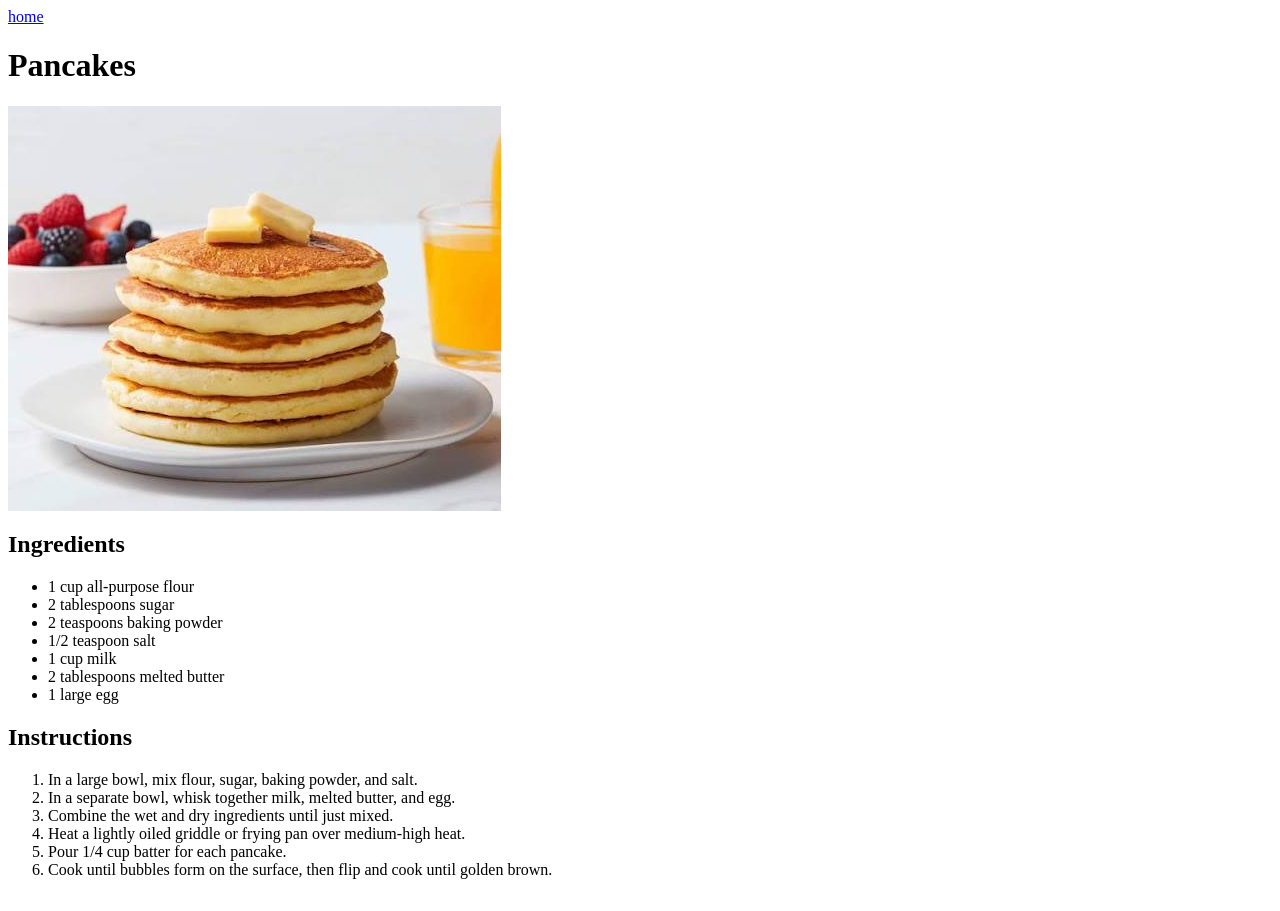
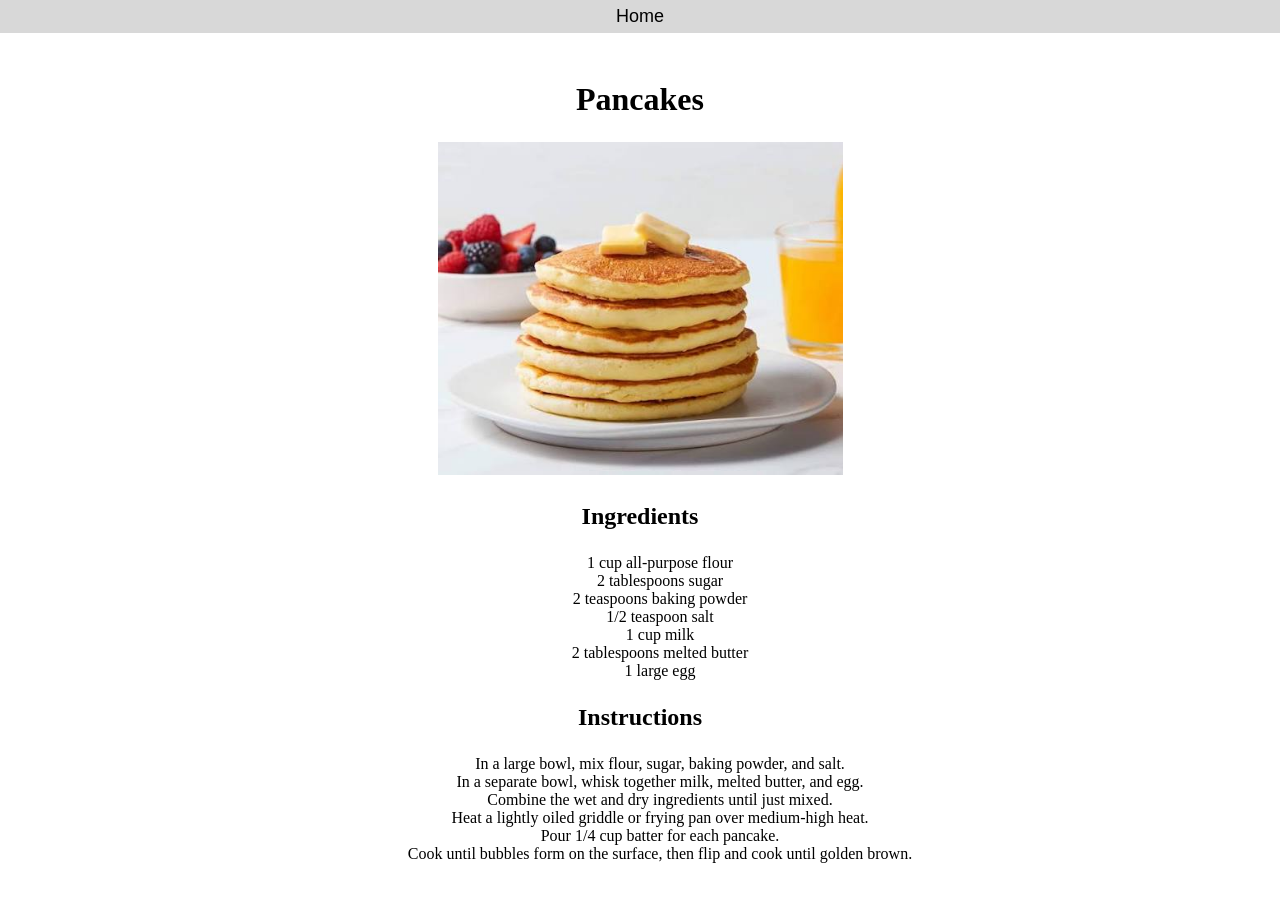
Before and after one commit to Rickengelage/odin-recipes, a plain HTML site: page recipes/pancakes.html in a window 1280 px wide. Drawn offline with Linux system fonts and the light colour scheme.

Commit message:
finished styling the pancake page succesfully using external css stylesheet

```diff
--- a/recipes/pancakes.html
+++ b/recipes/pancakes.html
@@ -1,10 +1,26 @@
-<a href="../index.html">home</a>
+<!DOCTYPE html>
+<html lang="en">
+<head>
+    <meta charset="UTF-8">
+    <meta name="viewport" content="width=device-width, initial-scale=1.0">
+    <title>Document</title>
+    <link rel="stylesheet" href="style.css">
+</head>
+<body>
+    <div class="nav-bar">
 
-<h1>Pancakes</h1>
-<img src="../images/Pancakes.jpeg" alt="Pancakes">
+    <a class="home-link" href="../index.html">Home</a>
 
-<h2>Ingredients</h2>
-<ul>
+</div>
+
+<div class="content">
+    <h1 class="content-items">Pancakes</h1>
+<img class="content-img" src="../images/Pancakes.jpeg" alt="Pancakes">
+
+
+
+<h2 class="content-items">Ingredients</h2>
+<ul class="content-items">
     <li>1 cup all-purpose flour</li>
     <li>2 tablespoons sugar</li>
     <li>2 teaspoons baking powder</li>
@@ -14,8 +30,9 @@
     <li>1 large egg</li>
 </ul>
 
-<h2>Instructions</h2>
-<ol>
+<h2 class="content-items">Instructions</h2>
+
+<ol class="content-items">
     <li>In a large bowl, mix flour, sugar, baking powder, and salt.</li>
     <li>In a separate bowl, whisk together milk, melted butter, and egg.</li>
     <li>Combine the wet and dry ingredients until just mixed.</li>
@@ -23,3 +40,6 @@
     <li>Pour 1/4 cup batter for each pancake.</li>
     <li>Cook until bubbles form on the surface, then flip and cook until golden brown.</li>
 </ol>
+</div>
+</body>
+</html>
--- a/recipes/style.css
+++ b/recipes/style.css
@@ -1,3 +1,35 @@
-.test {
-    color: red;
+* {
+    box-sizing: border-box;
+    margin: 0;
 }
+
+.nav-bar {
+    text-align: center;
+    background-color: rgba(128, 128, 128, 0.308);
+    padding: 6px 12px;
+
+}
+a.home-link{
+    text-decoration: none;
+    font-size: 18px;
+    color: black;
+    padding: 18px;
+    font-family: Arial, Helvetica, sans-serif;
+}
+a.home-link:hover {
+    color: aliceblue;
+}
+.content{
+    text-align: center;
+    margin: 12px;
+    padding: 12px 24px;
+}
+.content .content-items {
+    margin: 24px;
+}
+.content .content-img {
+    width: 405px;
+}
+.content, ul, ol {
+    list-style: none;
+}
```
Also changed, not shown: recipes/burger.html (+1 -1 lines), recipes/lasagna.html (+16 -1 lines).
